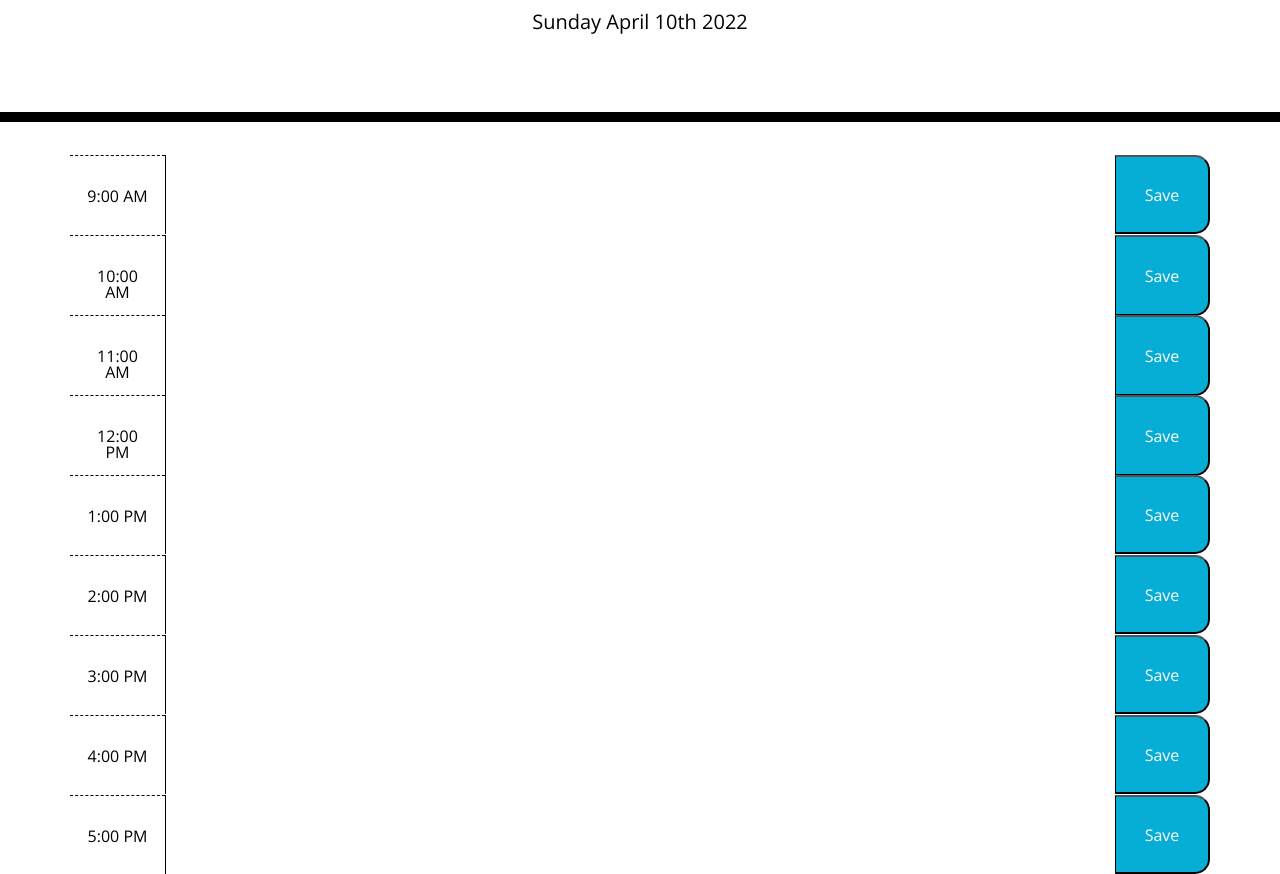
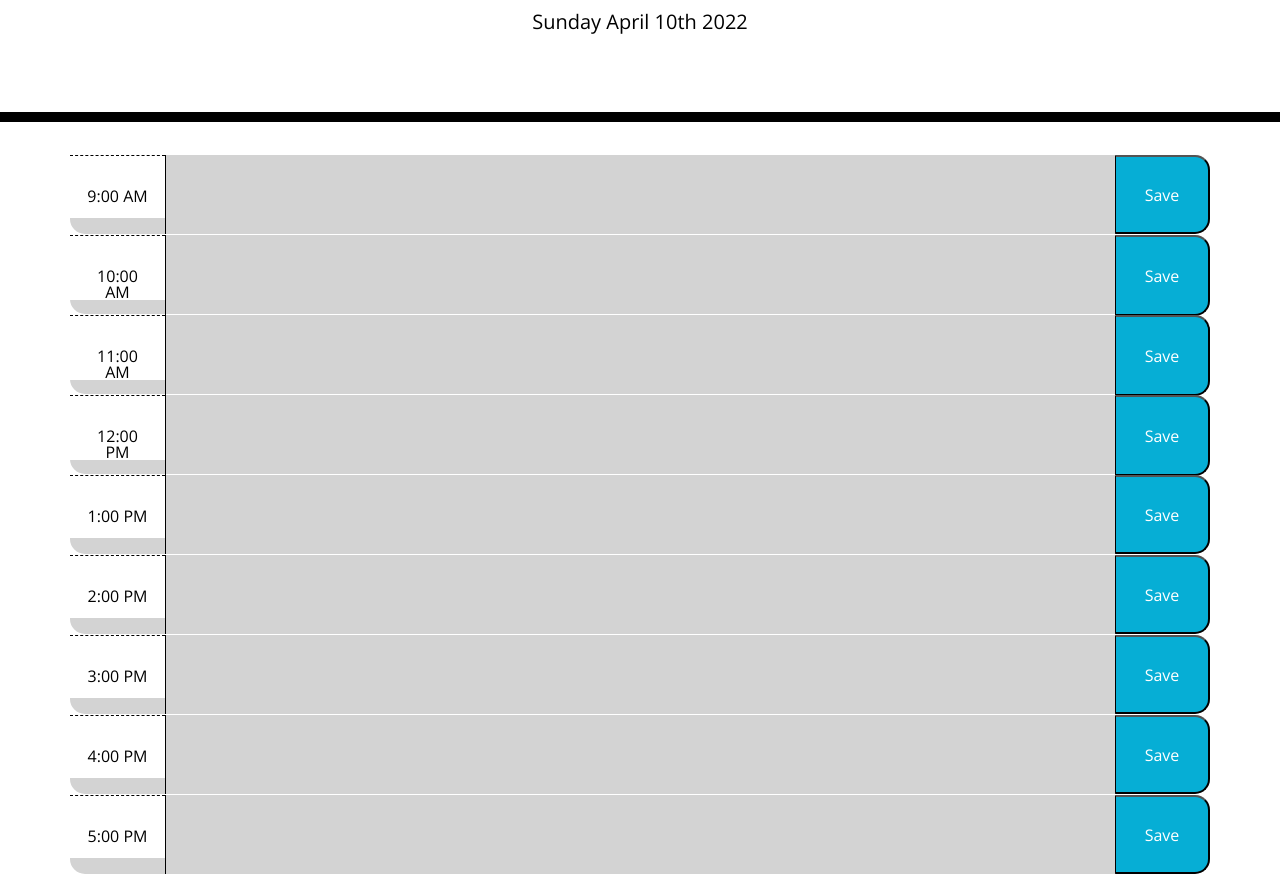
Before and after one commit to TR742/Work-day-scheduler, a plain HTML site: page index.html in a window 1280 px wide. Shown: the part 182-1056 px from the top of the page. Drawn offline with nearby package versions, Linux system fonts and the light colour scheme.

Commit message:
Color for time-blocks working, local storage now not working

```diff
--- a/index.html
+++ b/index.html
@@ -31,63 +31,63 @@
 
     <div class="container">
 
-      <div class="row time-block" id="nine">
+      <div class="row time-block" id="9">
         <p class="col-1 hour">
           9:00 AM</p>
         <textarea class="col-10 description"></textarea>
         <button type="submit" class="saveBtn col-1">Save</button>
       </div>
 
-      <div class="row time-block" id="ten">
+      <div class="row time-block" id="10">
         <p class="col-1 hour">
           10:00 AM</p>
         <textarea id="ten" class="col-10 description"></textarea>
         <button type="submit" class="saveBtn col-1">Save</button>
       </div>
 
-      <div class="row time-block" id="eleven">
+      <div class="row time-block" id="11">
         <p class="col-1 hour">
           11:00 AM</p>
         <textarea id="eleven" class="col-10 description"></textarea>
         <button type="submit" class="saveBtn col-1">Save</button>
       </div>
 
-      <div class="row time-block" id="twelve">
+      <div class="row time-block" id="12">
         <p class="col-1 hour">
           12:00 PM</p>
         <textarea id="twelve" class="col-10 description"></textarea>
         <button type="submit" class="saveBtn col-1">Save</button>
       </div>
 
-      <div class="row time-block" id="one">
+      <div class="row time-block" id="1">
         <p class="col-1 hour">
           1:00 PM</p>
         <textarea id="one" class="col-10 description"></textarea>
         <button type="submit" class="saveBtn col-1">Save</button>
       </div>
 
-      <div class="row time-block" id="two">
+      <div class="row time-block" id="2">
         <p class="col-1 hour">
           2:00 PM</p>
         <textarea class="col-10 description"></textarea>
         <button type="submit" class="saveBtn col-1">Save</button>
       </div>
 
-      <div class="row time-block" id="three">
+      <div class="row time-block" id="3">
         <p class="col-1 hour">
           3:00 PM</p>
         <textarea class="col-10 description"></textarea>
         <button type="submit" class="saveBtn col-1">Save</button>
       </div>
 
-      <div class="row time-block" id="four">
+      <div class="row time-block" id="4">
         <p class="col-1 hour">
           4:00 PM</p>
         <textarea class="col-10 description"></textarea>
         <button type="submit" class="saveBtn col-1">Save</button>
       </div>
 
-      <div class="row time-block" id="five">
+      <div class="row time-block" id="5">
         <p class="col-1 hour">
           5:00 PM</p>
         <textarea class="col-10 description"></textarea>
--- a/script.js
+++ b/script.js
@@ -18,10 +18,10 @@ let five = $('#five');
 let saveBtn = $(".saveBtn")
 
 saveBtn.on('click', function () {
-    let inputValue=$(this).siblings('.description').val()
-    let id=$(this).parent().attr('id')
-    localStorage.setItem(id,inputValue)
-    });
+    let inputValue = $(this).siblings('.description').val()
+    let id = $(this).parent().attr('id')
+    localStorage.setItem(id, inputValue)
+});
 
 $('#nine .description').val(localStorage.getItem('nine'));
 $('#ten .description').val(localStorage.getItem('ten'));
@@ -32,3 +32,25 @@ $('#two .description').val(localStorage.getItem('two'));
 $('#three .description').val(localStorage.getItem('three'));
 $('#four .description').val(localStorage.getItem('four'));
 $('#five .description').val(localStorage.getItem('five'));
+
+//Determines color of each time block
+function updateTime() {
+    let currentTime = moment().hours();
+    console.log(currentTime);
+    $('.time-block').each(function () {
+        let timeBlock = $(this).attr('id')
+        console.log(timeBlock)
+        if (currentTime < timeBlock) {
+            $(this).addClass('future');
+        }
+        else if (currentTime > timeBlock) {
+            $(this).addClass('past');
+        }
+        else {
+            $(this).addClass('present');
+        }
+    }
+    )
+};
+
+updateTime();
```
